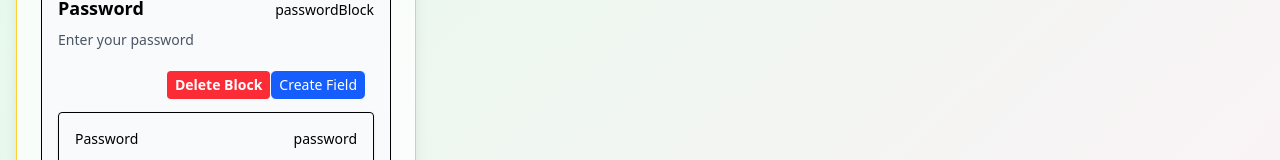
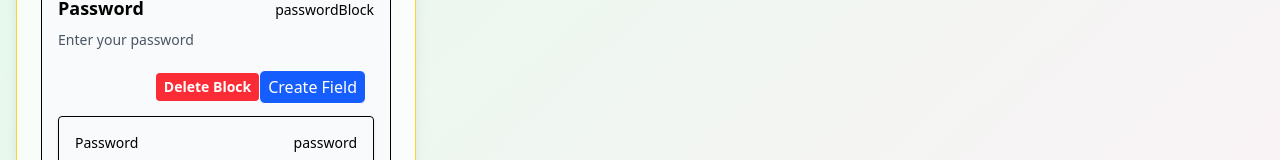
Before and after one commit to mazenhadjali/FormFateBuilder, a React (Vite) app: page / in a window 1280 px wide. Shown: the part 756-916 px from the top of the page. Built offline with nearby package versions, Linux system fonts and the light colour scheme.

Commit message:
remove block

```diff
--- a/src/components/CreateFieldButton.tsx
+++ b/src/components/CreateFieldButton.tsx
@@ -13,7 +13,7 @@ function CreateFieldButton({ blockIdentifierType, blockIdentifier }: CreateField
 
     return (
         <div className='flex items-center justify-around my-1'>
-            <button onClick={onSubmit} className="inline-flex items-center px-2 py-1 text-sm font-medium text-white bg-blue-600 border rounded-md hover:bg-blue-700 focus:outline-none focus:ring-2 focus:ring-offset-2 focus:ring-blue-500">
+            <button onClick={onSubmit} className="inline-flex items-center px-2 py-1  font-medium text-white bg-blue-600 border rounded-md hover:bg-blue-700 focus:outline-none focus:ring-2 focus:ring-offset-2 focus:ring-blue-500">
                 Create Field
             </button>
         </div>
```
